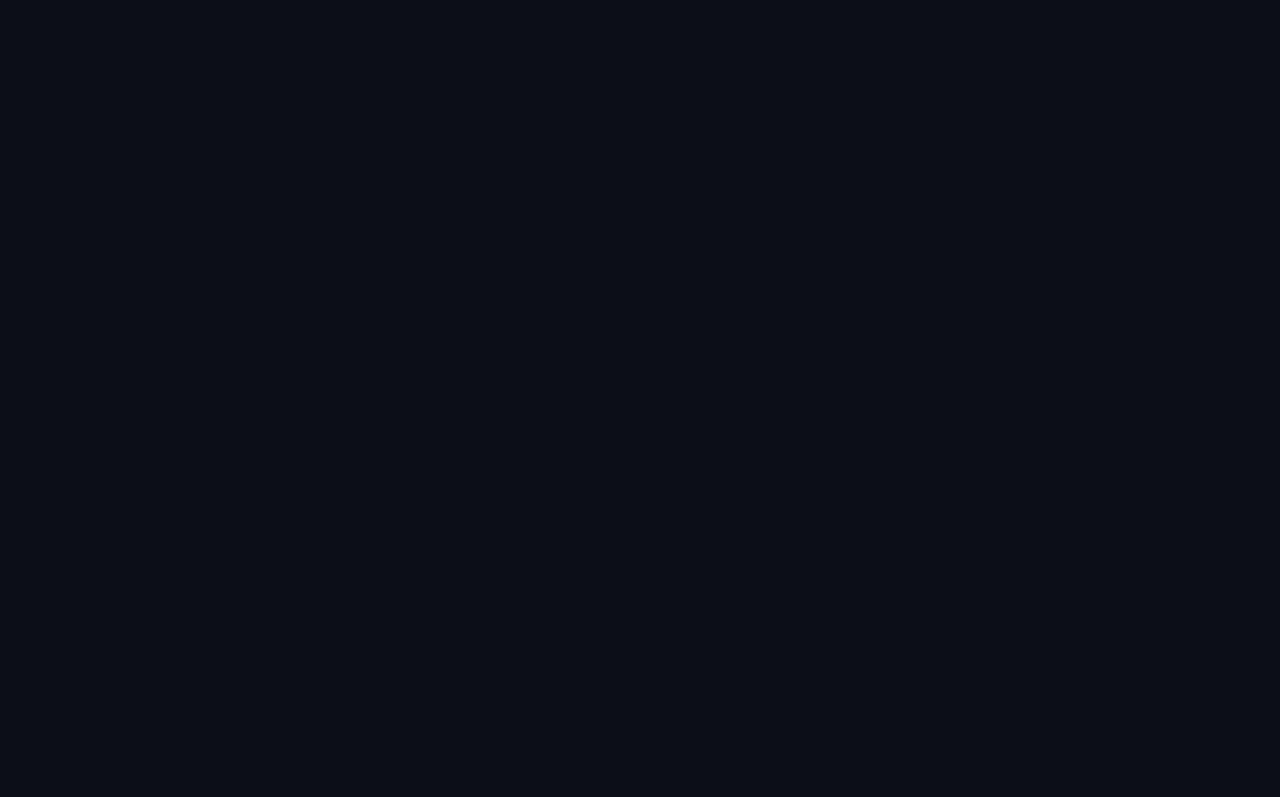
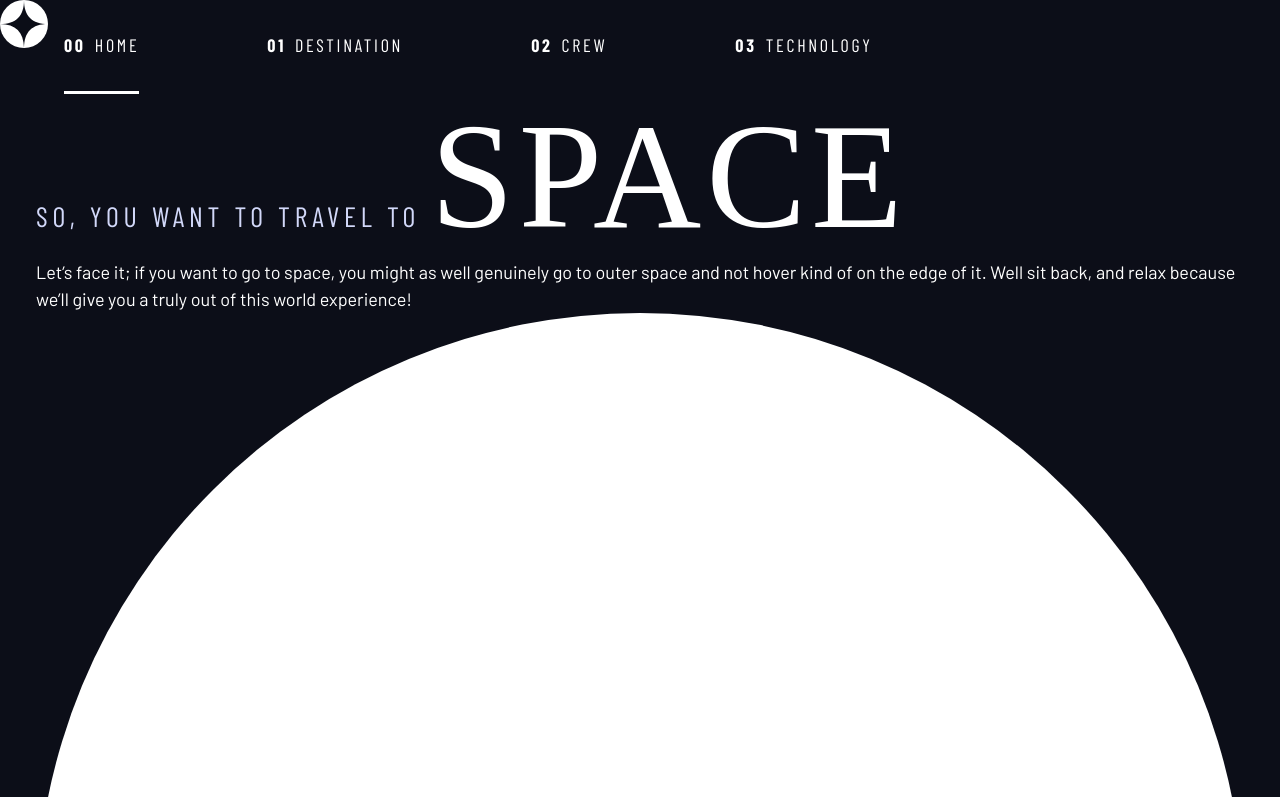
Before and after one commit to agusthas/FEM_space-tourism-website, a plain HTML site: page index.html in a window 1280 px wide. Shown: the top 797 px of the page. Drawn offline with nearby package versions, Linux system fonts and the light colour scheme; a web font is replaced by a local one.

Commit message:
feat: add markup

```diff
--- a/index.html
+++ b/index.html
@@ -10,7 +10,75 @@
       href="./assets/favicon-32x32.png"
     />
     <title>SuzuMantan | Space tourism website</title>
+    <!-- Google fonts -->
+    <link rel="preconnect" href="https://fonts.googleapis.com" />
+    <link rel="preconnect" href="https://fonts.gstatic.com" crossorigin />
+    <link
+      href="https://fonts.googleapis.com/css2?family=Barlow+Condensed:wght@400;700&family=Bellefair&family=Barlow:wght@400;700&display=swap"
+      rel="stylesheet"
+    />
+    <!-- Custom CSS -->
     <link rel="stylesheet" href="./index.css" />
   </head>
-  <body></body>
+  <body>
+    <header class="primary-header flex">
+      <div>
+        <img
+          src="./assets/shared/logo.svg"
+          alt="space tourism logo"
+          class="logo"
+        />
+      </div>
+      <nav>
+        <ul class="primary-navigation underline-indicators flex">
+          <li class="active">
+            <a
+              class="ff-sans-cond uppercase text-white letter-spacing-2"
+              href="index.html"
+              ><span>00</span>Home</a
+            >
+          </li>
+          <li>
+            <a
+              class="ff-sans-cond uppercase text-white letter-spacing-2"
+              href="destination.html"
+              ><span>01</span>Destination</a
+            >
+          </li>
+          <li>
+            <a
+              class="ff-sans-cond uppercase text-white letter-spacing-2"
+              href="crew.html"
+              ><span>02</span>Crew</a
+            >
+          </li>
+          <li>
+            <a
+              class="ff-sans-cond uppercase text-white letter-spacing-2"
+              href="technology.html"
+              ><span>03</span>Technology</a
+            >
+          </li>
+        </ul>
+      </nav>
+    </header>
+
+    <div class="container">
+      <h1 class="text-accent fs-500 ff-sans-cond uppercase letter-spacing-1">
+        So, you want to travel to
+        <span class="fs-900 ff-serif text-white">Space</span>
+      </h1>
+      <p>
+        Let’s face it; if you want to go to space, you might as well genuinely
+        go to outer space and not hover kind of on the edge of it. Well sit
+        back, and relax because we’ll give you a truly out of this world
+        experience!
+      </p>
+      <a
+        href="#"
+        class="large-button uppercase ff-serif fs-600 text-dark bg-white"
+        >Explore</a
+      >
+    </div>
+  </body>
 </html>
```
